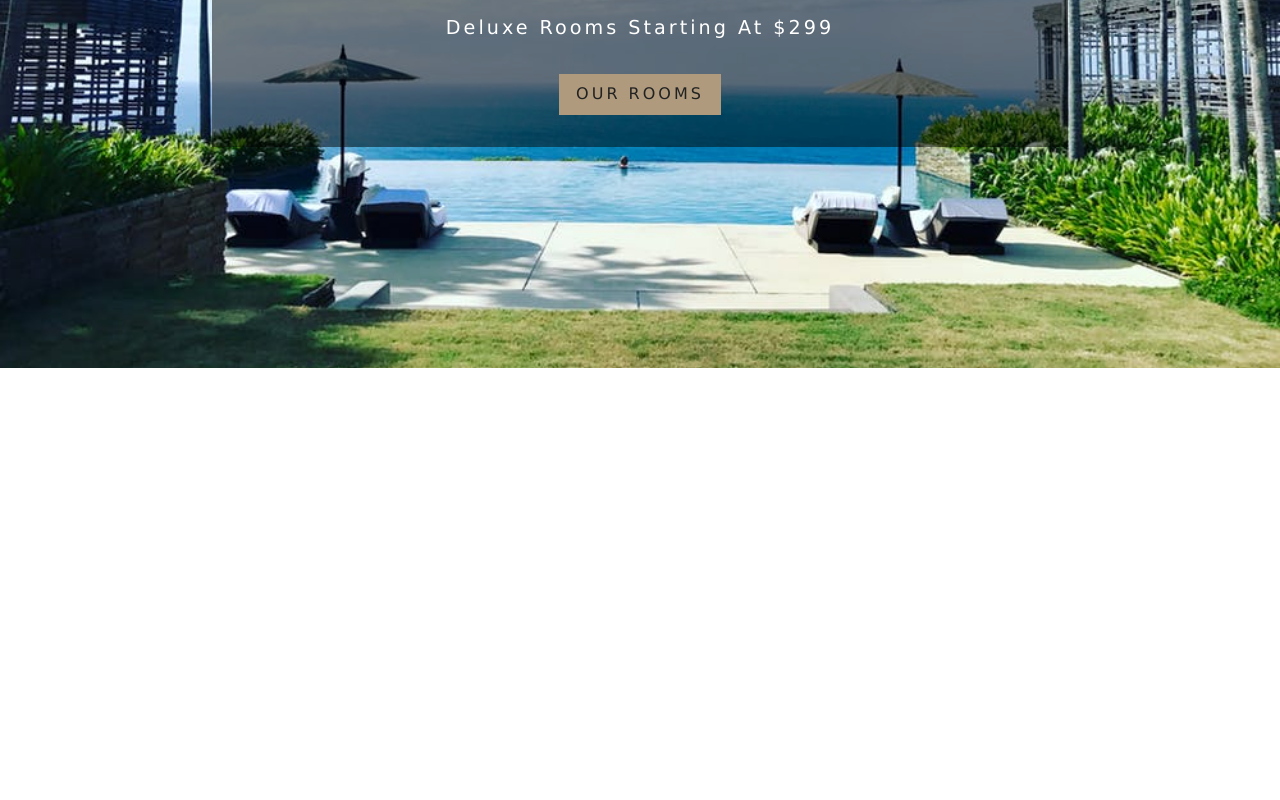
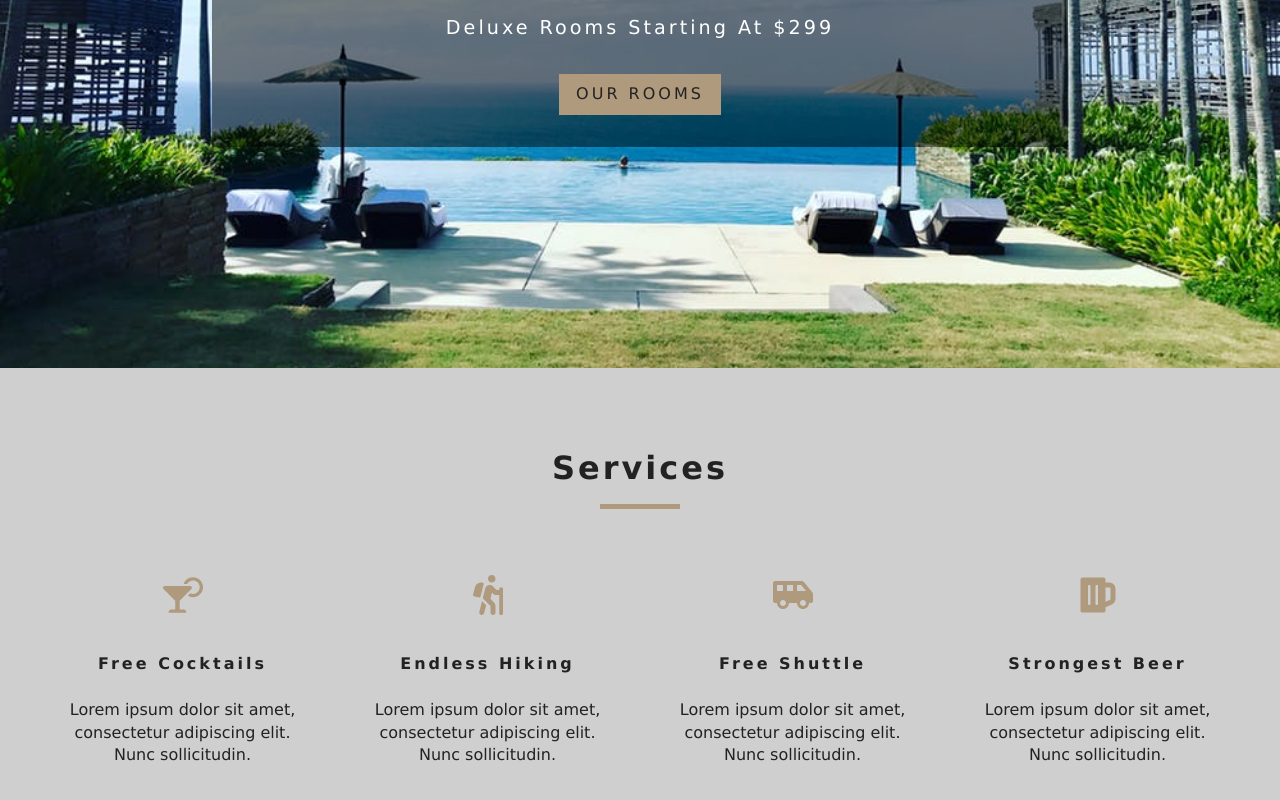
Before and after one commit to Svavar16/ReactLearning, a React (Create React App) app in the folder hotel_reservasion_site_react/: page / in a window 1280 px wide. Shown: the part 432-1232 px from the top of the page. Before the commit the page ends 800 px from the top, so only its background shows below. Built offline with nearby package versions, Linux system fonts and the light colour scheme.

Commit message:
added services

```diff
--- a/hotel_reservasion_site_react/src/App.css
+++ b/hotel_reservasion_site_react/src/App.css
@@ -252,6 +252,7 @@ h6 {
 }
 .services h6 {
   letter-spacing: var(--mainSpacing);
+  text-transform: capitalize;
 }
 .services p {
   width: 80%;
--- /dev/null
+++ b/hotel_reservasion_site_react/src/components/Servives.jsx
@@ -0,0 +1,49 @@
+import React, {Component} from 'react';
+import {FaCocktail, FaHiking, FaShuttleVan, FaBeer} from "react-icons/fa";
+import Title from "./Title";
+
+class Services extends Component {
+    state = {
+        services:
+            [
+                {
+                icon:<FaCocktail/>,
+                title:"Free Cocktails",
+                info:"Lorem ipsum dolor sit amet, consectetur adipiscing elit. Nunc sollicitudin."
+                },
+                {
+                    icon:<FaHiking/>,
+                    title:"Endless hiking",
+                    info:"Lorem ipsum dolor sit amet, consectetur adipiscing elit. Nunc sollicitudin."
+                },
+                {
+                    icon:<FaShuttleVan/>,
+                        title:"Free shuttle",
+                    info:"Lorem ipsum dolor sit amet, consectetur adipiscing elit. Nunc sollicitudin."
+                },
+                {
+                    icon:<FaBeer/>,
+                        title:"Strongest beer",
+                    info:"Lorem ipsum dolor sit amet, consectetur adipiscing elit. Nunc sollicitudin."
+                },
+            ]
+    };
+    render() {
+        return (
+            <section className="services">
+                <Title title="services" />
+                <div className="services-center">
+                    {this.state.services.map((item, index) => {
+                        return <article key={index} className="service">
+                            <span>{item.icon}</span>
+                            <h6>{item.title}</h6>
+                            <p>{item.info}</p>
+                        </article>
+                    })}
+                </div>
+            </section>
+        );
+    }
+}
+
+export default Services;
--- /dev/null
+++ b/hotel_reservasion_site_react/src/components/Title.jsx
@@ -0,0 +1,10 @@
+import React, {Component} from 'react';
+
+export default function Title({title}){
+        return (
+            <div className="section-title">
+                <h4>{title}</h4>
+                <div></div>
+            </div>
+        );
+}
--- a/hotel_reservasion_site_react/src/pages/Home.jsx
+++ b/hotel_reservasion_site_react/src/pages/Home.jsx
@@ -2,11 +2,17 @@ import React from "react";
 import Hero from "../components/Hero";
 import Banner from "../components/Banner";
 import {Link} from "react-router-dom";
+import Services from "../components/Servives";
 
 export default function Home() {
-    return <Hero>
-        <Banner title="luxurious rooms" subtitle="deluxe rooms starting at $299">
-            <Link to="rooms" className="btn-primary">Our rooms</Link>
-        </Banner>
-    </Hero>
+    return(
+        <>
+            <Hero>
+                <Banner title="luxurious rooms" subtitle="deluxe rooms starting at $299">
+                    <Link to="rooms" className="btn-primary">Our rooms</Link>
+                </Banner>
+            </Hero>
+            <Services />
+        </>
+    )
 }
```
